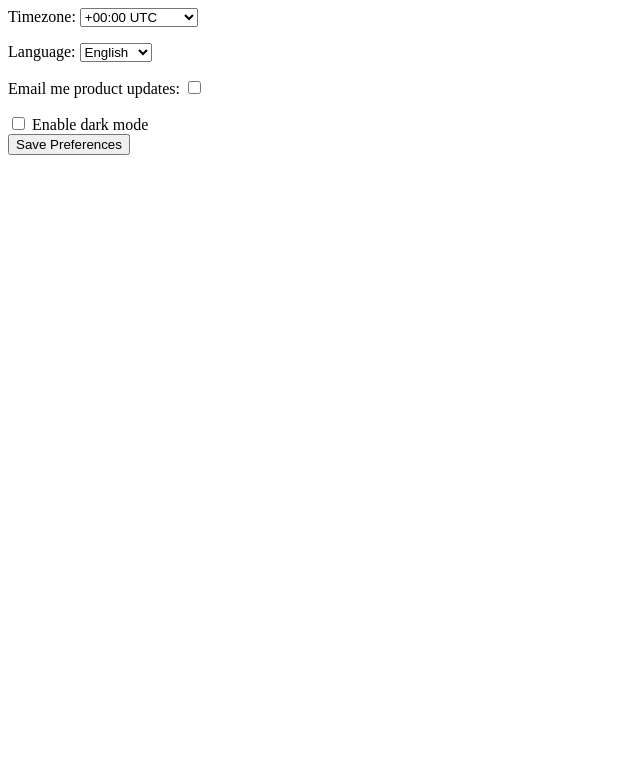
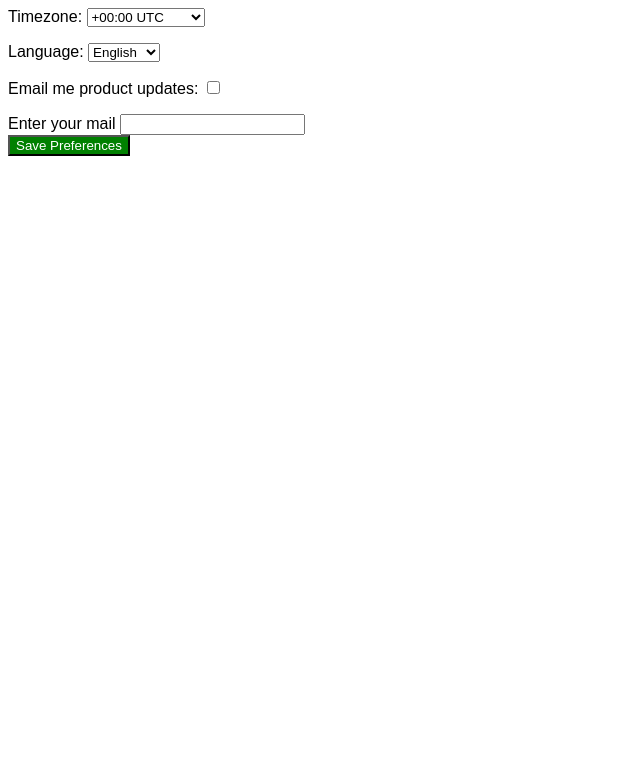
Before and after one commit to Farid1324/Python-Django-Website, a Django app: page /settings/ in a window 1280 px wide. Shown: the top 783 px of the page, without its empty margins (0-640 px from the left). Run offline with Django 3.2, Linux system fonts and the light colour scheme.

Commit message:
My Django2

```diff
--- /dev/null
+++ b/price/static/settings.css
@@ -0,0 +1,10 @@
+body {
+    background-color: white;
+    color: black;
+    font-family: Arial
+}
+.Save{
+    color :white;
+    background-color: green;
+    margin-bottom: 20px;
+}
--- a/templates/index.html
+++ b/templates/index.html
@@ -2,10 +2,10 @@
 {% load static %}
 
 {% block index %}
-  <!-- Carousel -->
+
   {% include 'carusel.html' %}
 
-  <!-- Expense Form Section -->
+
   <section class="py-5">
     <div class="container">
       <div class="row justify-content-center">
--- a/templates/settings.html
+++ b/templates/settings.html
@@ -1,9 +1,12 @@
 <form method="post" action="{% url 'settings_preferences' %}">
   {% csrf_token %}
   {{ preferences_form.as_p }}
+  {% load static %}
+<link rel="stylesheet" href="{% static 'settings.css' %}">
   <div class="form-check form-switch mb-3">
-    <input class="form-check-input" type="checkbox" id="darkModeSwitch" name="dark_mode" {% if dark_mode %}checked{% endif %}>
-    <label class="form-check-label" for="darkModeSwitch">Enable dark mode</label>
+   Enter your mail <input class="Enter-mail">
   </div>
-  <button type="submit" class="btn btn-primary mt-3">Save Preferences</button>
+  <button type="submit" class="Save">Save Preferences</button>
+
+
 </form>
```
Also changed, not shown: templates/price.html (deleted, +0 -52 lines).
